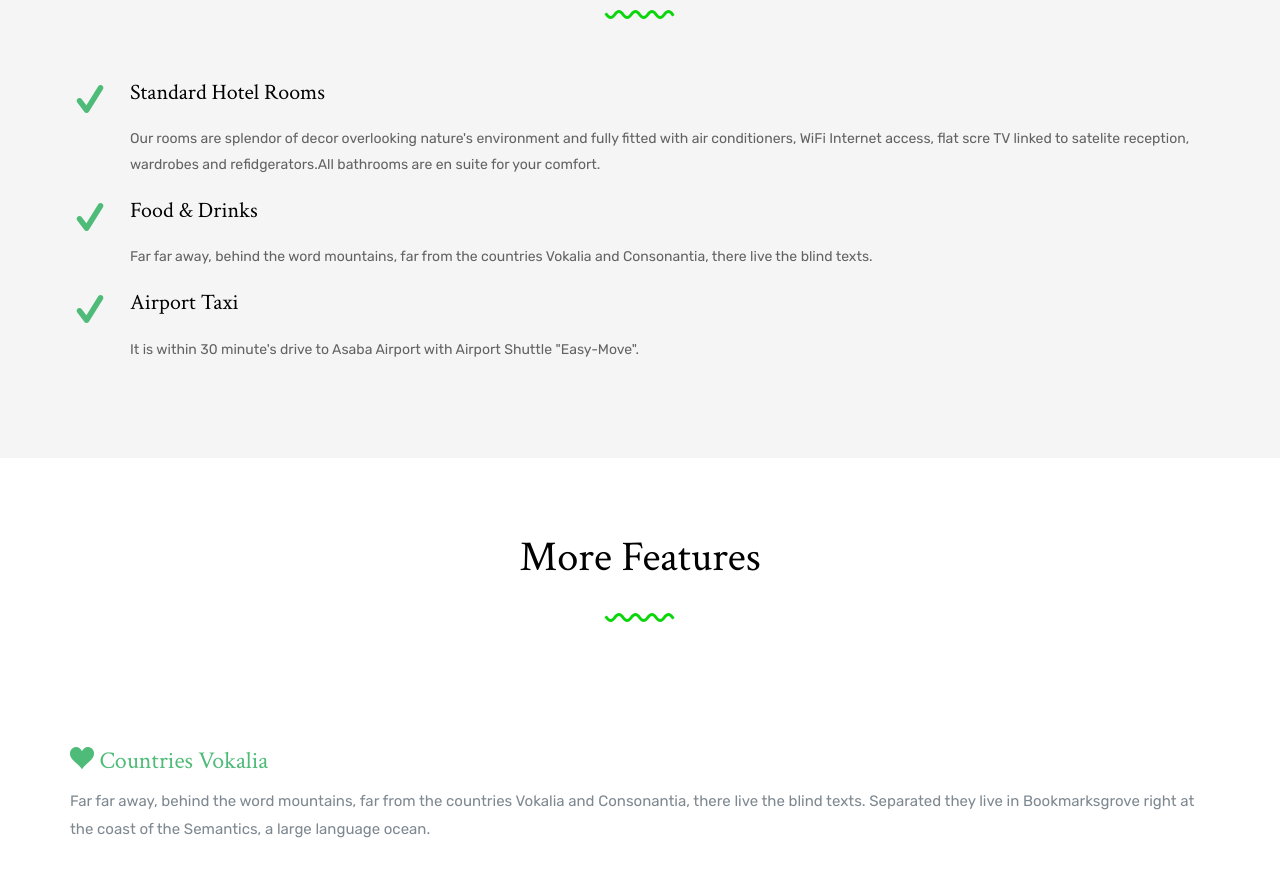
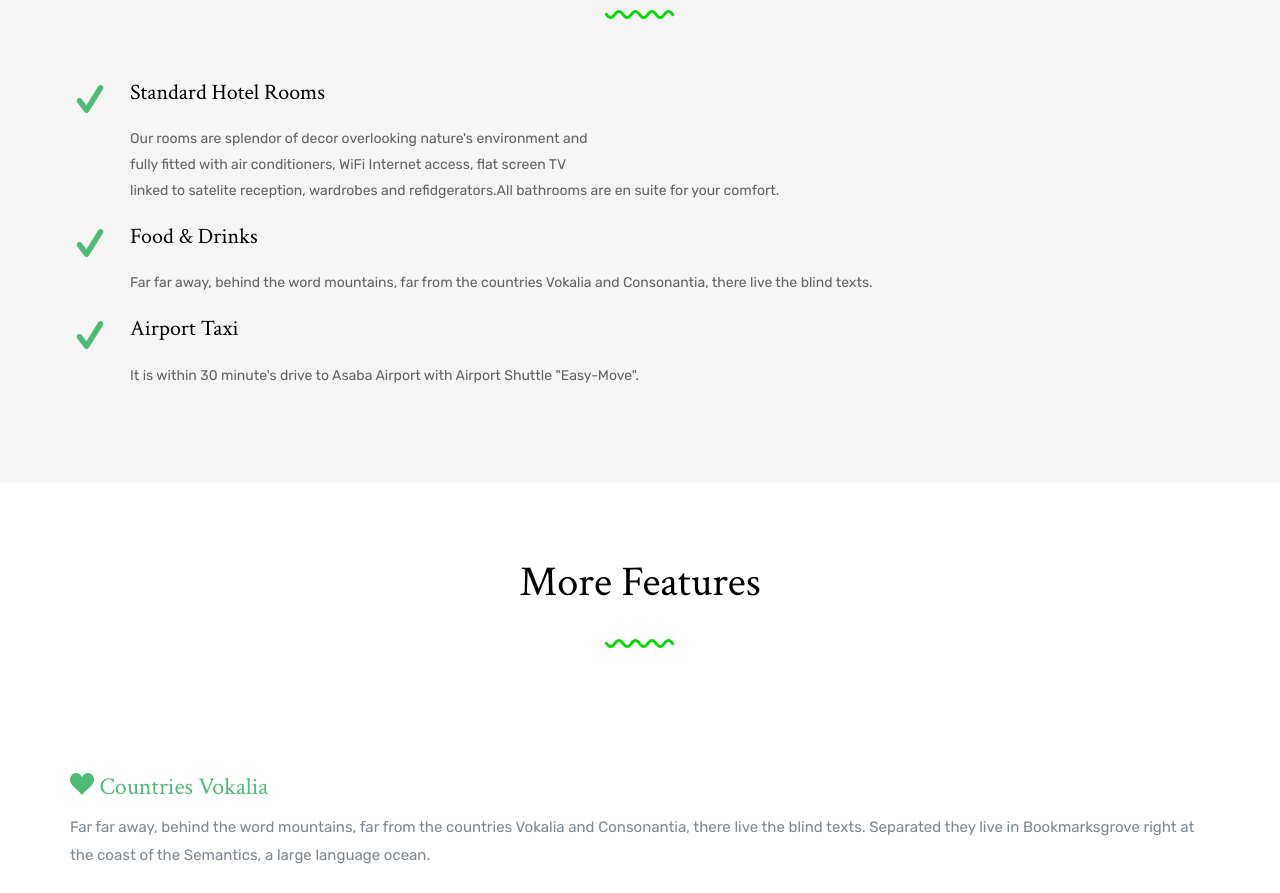
Before and after one commit to nkemsileslie/Hotel_Website, a website: page about.html in a window 1280 px wide. Shown: the part 1860-2753 px from the top of the page. Drawn offline with Linux system fonts and the light colour scheme; files whose address does not match are found by name.

Commit message:
Update about.html

```diff
--- a/about.html
+++ b/about.html
@@ -107,7 +107,7 @@
             </div>
             <div class="text">
               <h3>Standard Hotel Rooms</h3>
-              <p>Our rooms are splendor of decor overlooking nature's environment and fully fitted with air conditioners, WiFi Internet access, flat scre TV linked to satelite reception, wardrobes and refidgerators.All bathrooms are en suite for your comfort.</p>
+              <p>Our rooms are splendor of decor overlooking nature's environment and <br> fully fitted with air conditioners, WiFi Internet access, flat screen TV <br> linked to satelite reception, wardrobes and refidgerators.All bathrooms are en suite for your comfort.</p>
 
             </div>
           </div>
```
